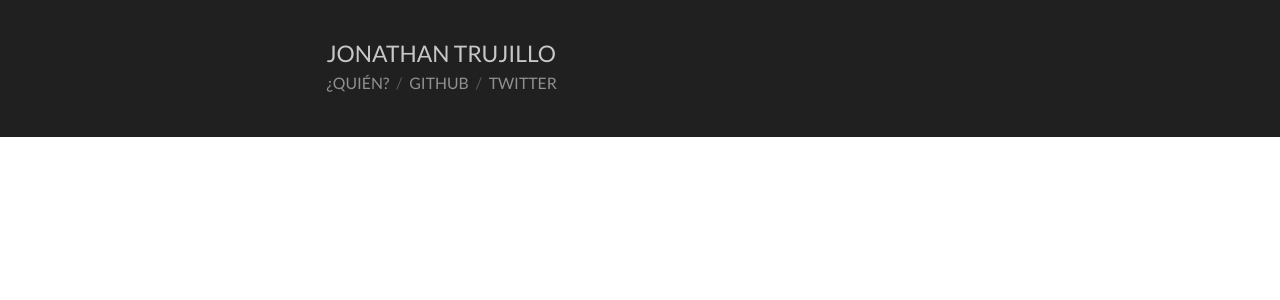
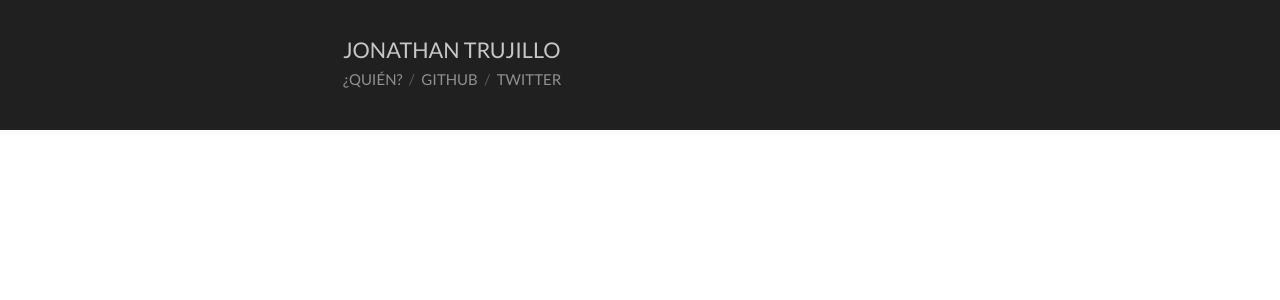
Before and after one commit to albertogg/jonotrujillo.github.io, a Jekyll site: the page built from index.html, in a window 1280 px wide. Shown: the top 300 px of the page. Built offline with Jekyll 4.4.1, drawn with Linux system fonts in a browser that asks for light colours; Markdown is read by kramdown in place of the engine named in the settings.

Commit message:
better font sizing

```diff
--- a/css/main.styl
+++ b/css/main.styl
@@ -9,7 +9,7 @@ darkColor = #2980b9
 body
 	color textColor
 	font-family 'Lato', sans-serif
-	font-size 15px
+	font-size 16px
 	line-height 1.6em
 
 a
--- a/css/responsive.styl
+++ b/css/responsive.styl
@@ -10,7 +10,7 @@
 @media screen and (min-width:1024px)
 
 	body
-		font-size 19px
+		font-size 18px
 
 	#header, #content
 		padding 0 4em
--- a/css/styles.css
+++ b/css/styles.css
@@ -49,7 +49,7 @@ input[type="search"]::-webkit-search-cancel-button,input[type="search"]::-webkit
 button::-moz-focus-inner,input::-moz-focus-inner{border:0;padding:0}
 textarea{overflow:auto;vertical-align:top}
 table{border-collapse:collapse;border-spacing:0}
-body{color:#404040;font-family:'Lato',sans-serif;font-size:15px;line-height:1.6em}
+body{color:#404040;font-family:'Lato',sans-serif;font-size:16px;line-height:1.6em}
 a{text-decoration:none;-webkit-transition:color .05s ease-in;-moz-transition:color .05s ease-in;-o-transition:color .05s ease-in;-ms-transition:color .05s ease-in;transition:color .05s ease-in}
 .content{margin:2em auto;max-width:33em}
 #header,#content{padding-right:1em;padding-left:1em}
@@ -77,6 +77,6 @@ a{text-decoration:none;-webkit-transition:color .05s ease-in;-moz-transition:col
 #content strong{color:#303030}
 @media screen and (min-width:768px){body{font-size:17px}
 #header,#content{padding:0 2em}
-}@media screen and (min-width:1024px){body{font-size:19px}
+}@media screen and (min-width:1024px){body{font-size:18px}
 #header,#content{padding:0 4em}
 }
```
